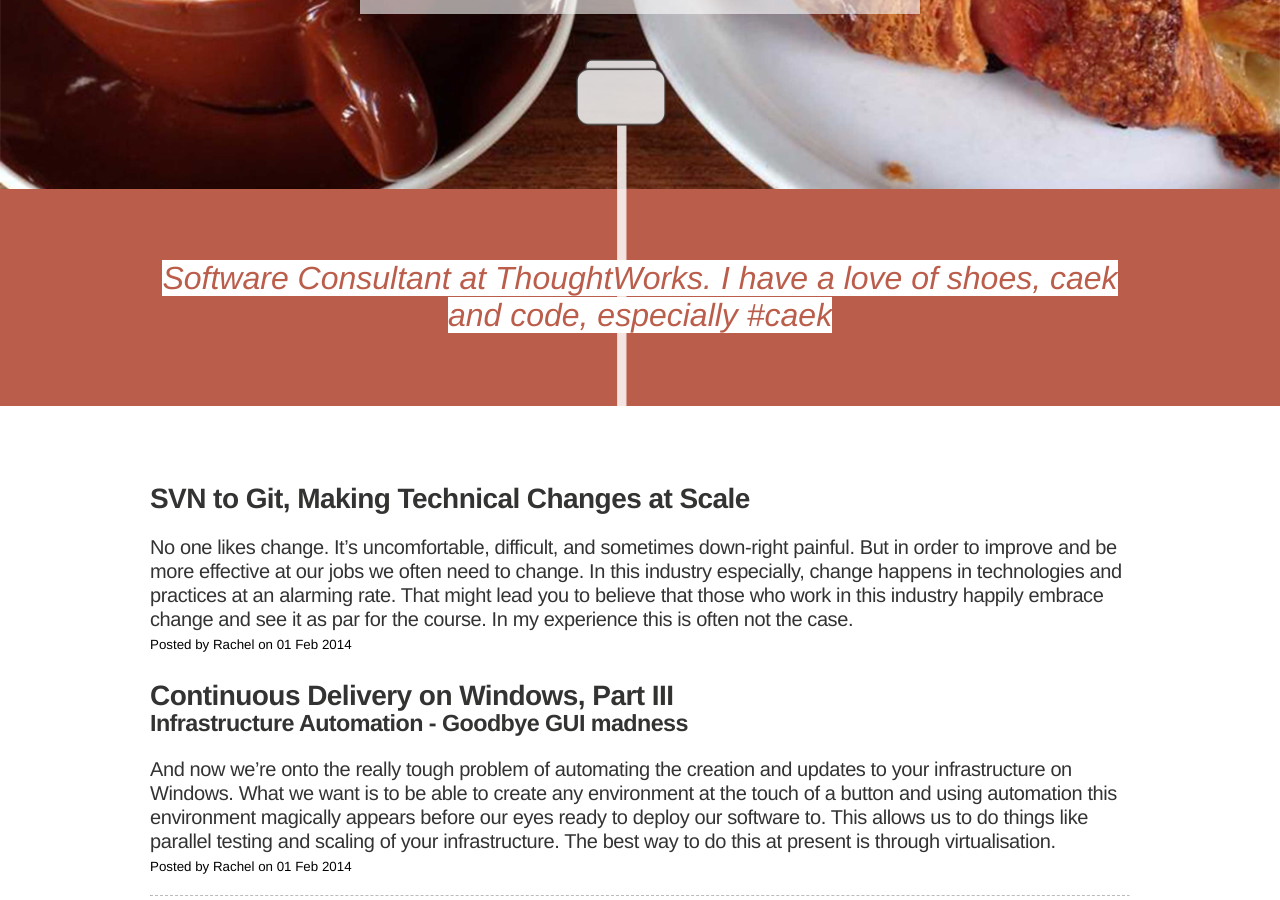
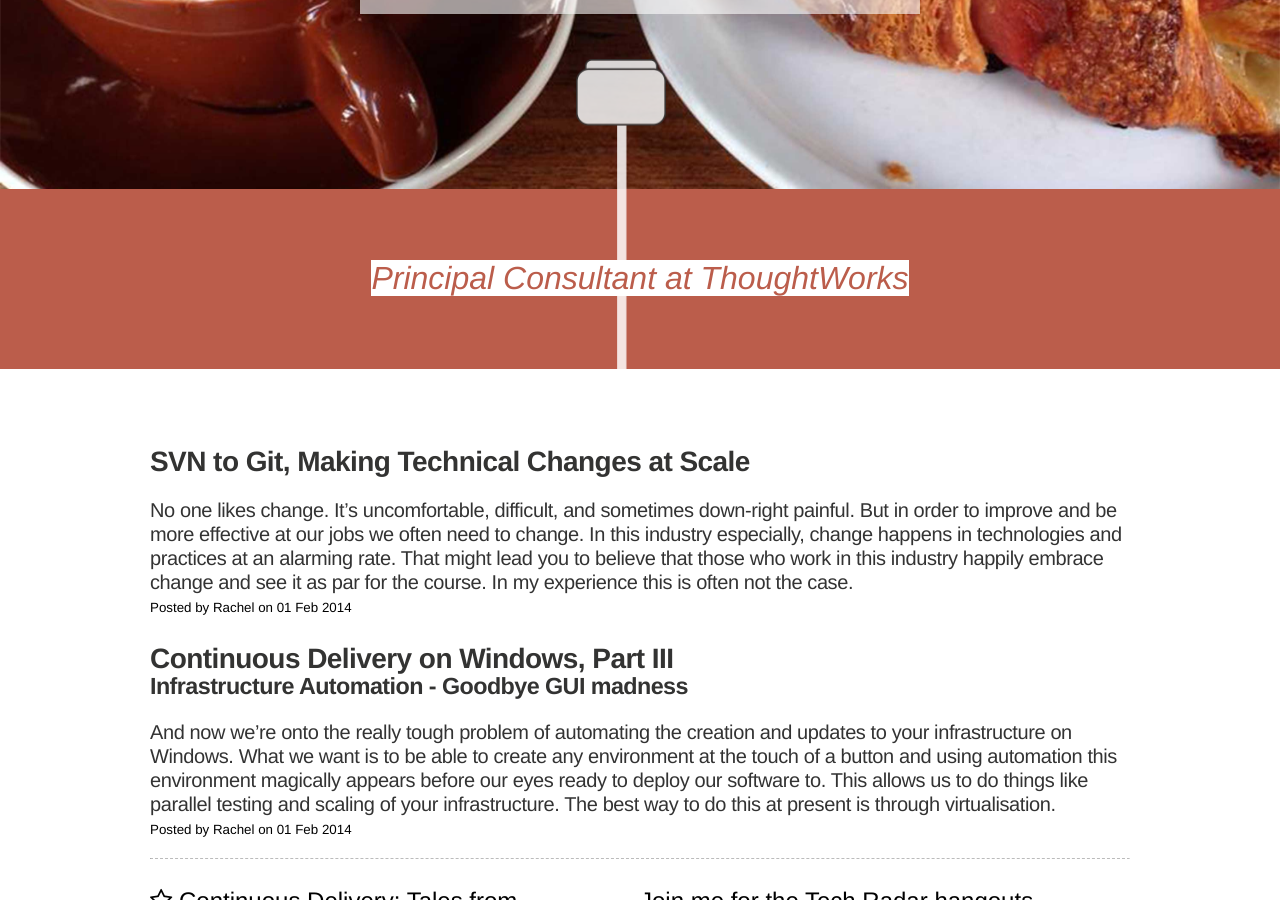
Before and after one commit to caek/caek.github.io, a Jekyll site: the page built from index.html, in a window 1280 px wide and 900 px high, scrolled down 441 px. Built offline with Jekyll 4.4.1, drawn with Linux system fonts in a browser that asks for light colours; nearby versions of some CDN libraries; Markdown is read by kramdown in place of the engine named in the settings.

Commit message:
updated title

```diff
--- a/index.html
+++ b/index.html
@@ -13,7 +13,7 @@ title: Caek & Code | Rachel Laycock
 <div class="cable"></div>
 <div class="section color maroon">
   <div class="content">
-    <h1><em>Software Consultant at ThoughtWorks. I have a love of shoes, caek and code, especially #caek</em></h1>
+    <h1><em>Principal Consultant at ThoughtWorks</em></h1>
   </div>
 </div>
 <div class="section white blog-posts">
```
